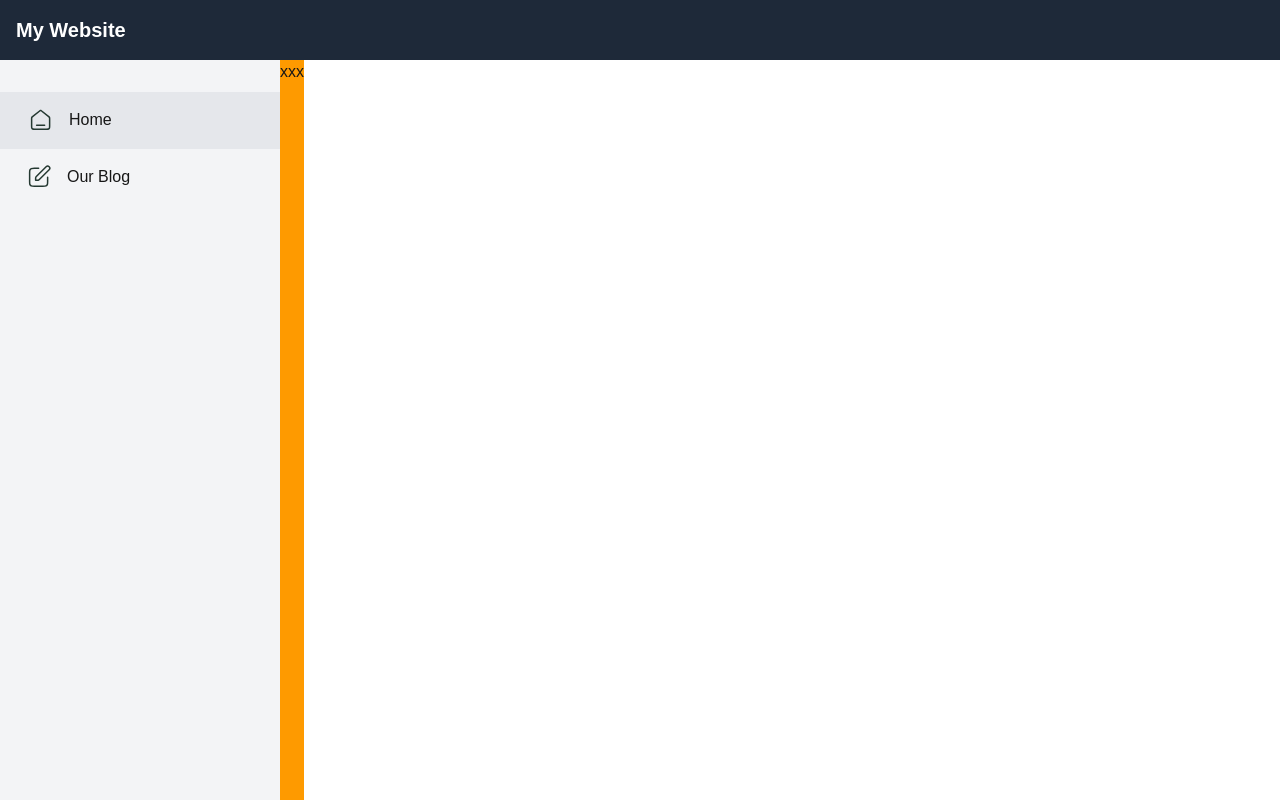
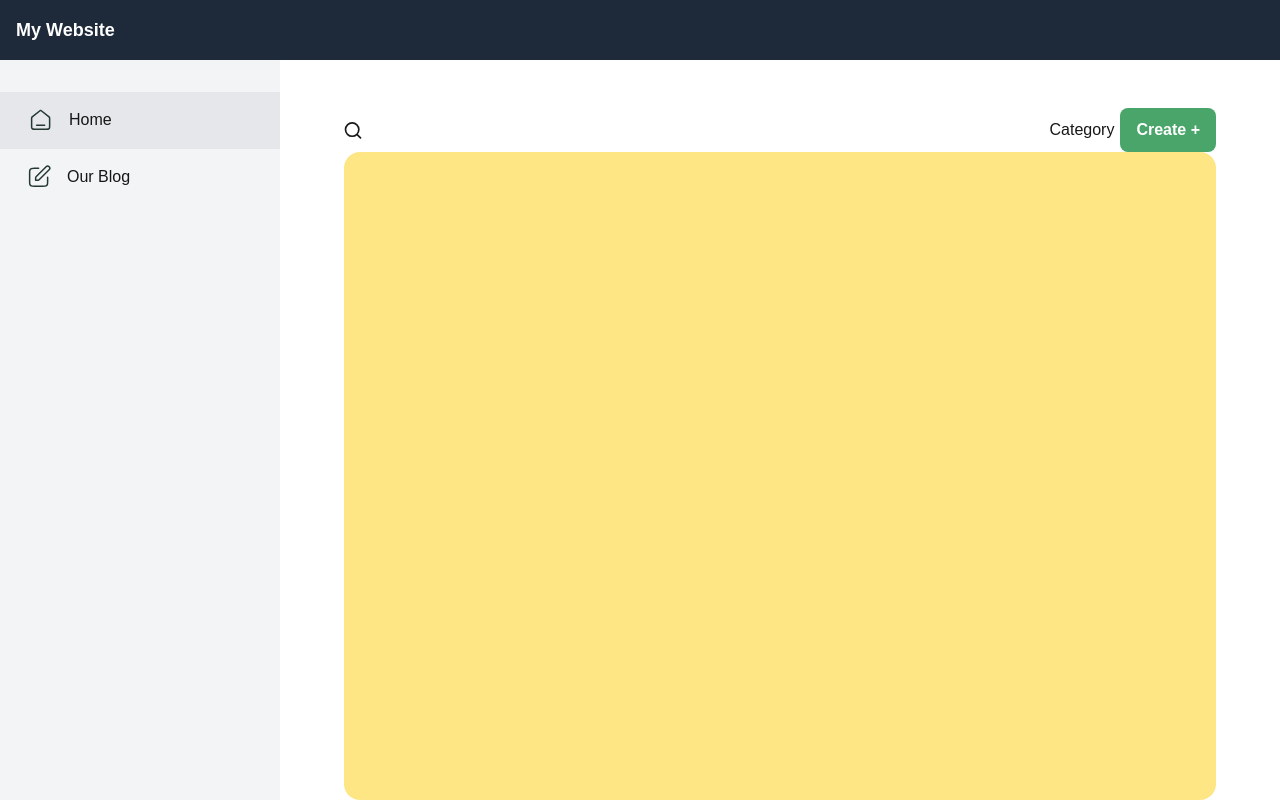
Before and after one commit to chaiyaphat20/chat-board-web, a Next.js app: page /en in a window 1280 px wide. Built offline with nearby package versions, Linux system fonts and the light colour scheme; no server answers.

Commit message:
feat: add layout

```diff
--- a/src/app/[locale]/(auth)/login/page.tsx
+++ b/src/app/[locale]/(auth)/login/page.tsx
@@ -45,8 +45,8 @@ const LoginPage = () => {
 
   return (
     <main className="flex min-h-screen  bg-[#243831]">
-      <div className="w-full flex flex-col xl:flex-row-reverse">
-        <header className="bg-[#2B5F44] min-h-[362px] xl:w-[632px] xl:h-full w-full rounded-b-4xl items-center justify-center flex flex-col">
+      <div className="w-full flex flex-col lg:flex-row-reverse">
+        <header className="bg-[#2B5F44] min-h-[362px] lg:w-[632px] lg:h-full w-full rounded-b-4xl items-center justify-center flex flex-col">
           <div className="relative w-24 h-24 sm:w-32 sm:h-32 md:w-40 md:h-40 2xl:w-[300] 2xl:h-[230px]">
             <Image
               src="/assets/picture/logo.png"
@@ -57,9 +57,9 @@ const LoginPage = () => {
           </div>
           <h1 className="text-white mt-[27px]">a Board</h1>
         </header>
-        <aside className="flex  flex-col items-start justify-center w-full h-full px-4 gap-[40px] xl:items-center xl:justify-center">
+        <aside className="flex  flex-col items-start justify-center w-full h-full px-4 gap-[40px] lg:items-center lg:justify-center">
           <h1 className="text-white text-2xl font-bold">Signin</h1>
-          <div className="flex flex-col w-full xl:w-[384px] gap-[20px]">
+          <div className="flex flex-col w-full lg:w-[384px] gap-[20px]">
             <CustomInput
               placeholder="Username"
               className="w-full"
--- a/src/app/[locale]/(dashboard)/layout.tsx
+++ b/src/app/[locale]/(dashboard)/layout.tsx
@@ -3,11 +3,11 @@ import SideMenu from '@/components/SideMenu'
 
 export default function MainLayout({ children }: { children: React.ReactNode }) {
   return (
-    <div className="flex flex-col min-h-screen">
+    <div className="flex flex-col min-h-screen max-h-screen">
       <HeaderMenu />
-      <div className="flex">
+      <div className="flex flex-1 mt-[60px]  max-h-screen">
         <SideMenu />
-        {children}
+        <div className="flex-1 lg:ml-[280px] ml-0   ">{children}</div>
       </div>
     </div>
   )
--- a/src/app/[locale]/(dashboard)/page.tsx
+++ b/src/app/[locale]/(dashboard)/page.tsx
@@ -1,14 +1,35 @@
-'use client'
-
-import Header from '@/components/Header'
+import CustomButton from '@/components/CustomButton'
+import authOptions from '@/libs/auth'
 import { useSession } from 'next-auth/react'
 
 export default function Home() {
-  const { data: session, status } = useSession()
-
-  if (status === 'loading') {
-    return <div>Loading...</div>
-  }
-
-  return <div className="w-ful bg-amber-500">xxx</div>
+  return (
+    <div className="w-full min-h-[calc(100vh-60px)] overflow-hidden flex flex-col px-16">
+      <header className="min-h-[40px] flex items-center mt-[48px] justify-between">
+        <svg
+          width="18"
+          height="17"
+          viewBox="0 0 18 17"
+          fill="none"
+          xmlns="http://www.w3.org/2000/svg"
+        >
+          <path
+            d="M16.5 15.938L12.875 12.313M14.8333 7.60465C14.8333 11.2866 11.8486 14.2713 8.16667 14.2713C4.48477 14.2713 1.5 11.2866 1.5 7.60465C1.5 3.92276 4.48477 0.937988 8.16667 0.937988C11.8486 0.937988 14.8333 3.92276 14.8333 7.60465Z"
+            stroke="#191919"
+            strokeWidth="1.66667"
+            strokeLinecap="round"
+            strokeLinejoin="round"
+          />
+        </svg>
+        <div className="flex flex-row items-center gap-1.5">
+          <h2>Category</h2>
+          <CustomButton variant="success">
+            <p className="text-white font-bold">Create +</p>
+          </CustomButton>
+        </div>
+      </header>
+      {/* Section ที่สามารถ Scroll ได้ */}
+      <section className="flex-1  rounded-2xl w-full  bg-amber-200"></section>
+    </div>
+  )
 }
--- a/src/components/CustomButton.tsx
+++ b/src/components/CustomButton.tsx
@@ -22,6 +22,7 @@ const CustomButton: React.FC<CustomButtonProps> = ({
   font-semibold
   text-base
   py-[10px]
+  px-4
   rounded-lg
   transition-colors
   duration-300
--- a/src/components/CustomInput.tsx
+++ b/src/components/CustomInput.tsx
@@ -13,7 +13,7 @@ const CustomInput = ({ className = '', errorMsg, ...rest }: CustomInputProps) =>
         w-full
         p-[10px]
         border
-        rounded-xl
+        rounded-lg
         bg-white
         border-[#DADADA]
         placeholder-gray-400
--- a/src/components/Header.tsx
+++ b/src/components/Header.tsx
@@ -8,10 +8,10 @@ const HeaderMenu = () => {
   const [isOpen, setIsOpen] = useState(false)
 
   return (
-    <>
+    <div className="w-full fixed top-0 left-0">
       <header className="flex items-center justify-between p-4 bg-gray-800 text-white ">
-        <h1 className="text-xl font-bold">My Website</h1>
-        <button onClick={() => setIsOpen(true)} className=" xl:hidden">
+        <h1 className="text-lg font-bold">My Website</h1>
+        <button onClick={() => setIsOpen(true)} className=" lg:hidden">
           <Menu size={20} />
         </button>
       </header>
@@ -73,7 +73,7 @@ const HeaderMenu = () => {
           </motion.div>
         )}
       </AnimatePresence>
-    </>
+    </div>
   )
 }
 
--- a/src/components/SideMenu.tsx
+++ b/src/components/SideMenu.tsx
@@ -47,9 +47,9 @@ const SideMenu: React.FC = () => {
           <path
             d="M10.627 3.26121H6.42695C4.7468 3.26121 3.90672 3.26121 3.26498 3.58819C2.7005 3.87581 2.24155 4.33476 1.95393 4.89924C1.62695 5.54098 1.62695 6.38106 1.62695 8.06121V16.4612C1.62695 18.1414 1.62695 18.9815 1.95393 19.6232C2.24155 20.1877 2.7005 20.6466 3.26498 20.9342C3.90672 21.2612 4.7468 21.2612 6.42695 21.2612H14.827C16.5071 21.2612 17.3472 21.2612 17.9889 20.9342C18.5534 20.6466 19.0124 20.1877 19.3 19.6232C19.627 18.9815 19.627 18.1414 19.627 16.4612V12.2612M7.62693 15.2612H9.30147C9.79065 15.2612 10.0352 15.2612 10.2654 15.206C10.4695 15.157 10.6646 15.0762 10.8435 14.9665C11.0454 14.8428 11.2183 14.6699 11.5642 14.324L21.127 4.76121C21.9554 3.93279 21.9554 2.58964 21.127 1.76121C20.2985 0.932787 18.9554 0.932785 18.127 1.76121L8.56419 11.324C8.21828 11.6699 8.04533 11.8428 7.92165 12.0446C7.81199 12.2236 7.73118 12.4187 7.68219 12.6228C7.62693 12.8529 7.62693 13.0975 7.62693 13.5867V15.2612Z"
             stroke="#243831"
-            stroke-width="1.5"
-            stroke-linecap="round"
-            stroke-linejoin="round"
+            strokeWidth="1.5"
+            strokeLinecap="round"
+            strokeLinejoin="round"
           />
         </svg>
       ),
@@ -57,7 +57,7 @@ const SideMenu: React.FC = () => {
   ]
 
   return (
-    <aside className="xl:min-w-[280px] xl:block hidden bg-gray-100 h-full min-h-[calc(100vh-60px)]">
+    <aside className="lg:min-w-[280px] lg:fixed  lg:left-0  lg:visible  invisible w-0 bg-gray-100 h-full min-h-[calc(100vh-60px)]">
       <div className="mt-8">
         {menuItems.map(item => (
           <div
```
